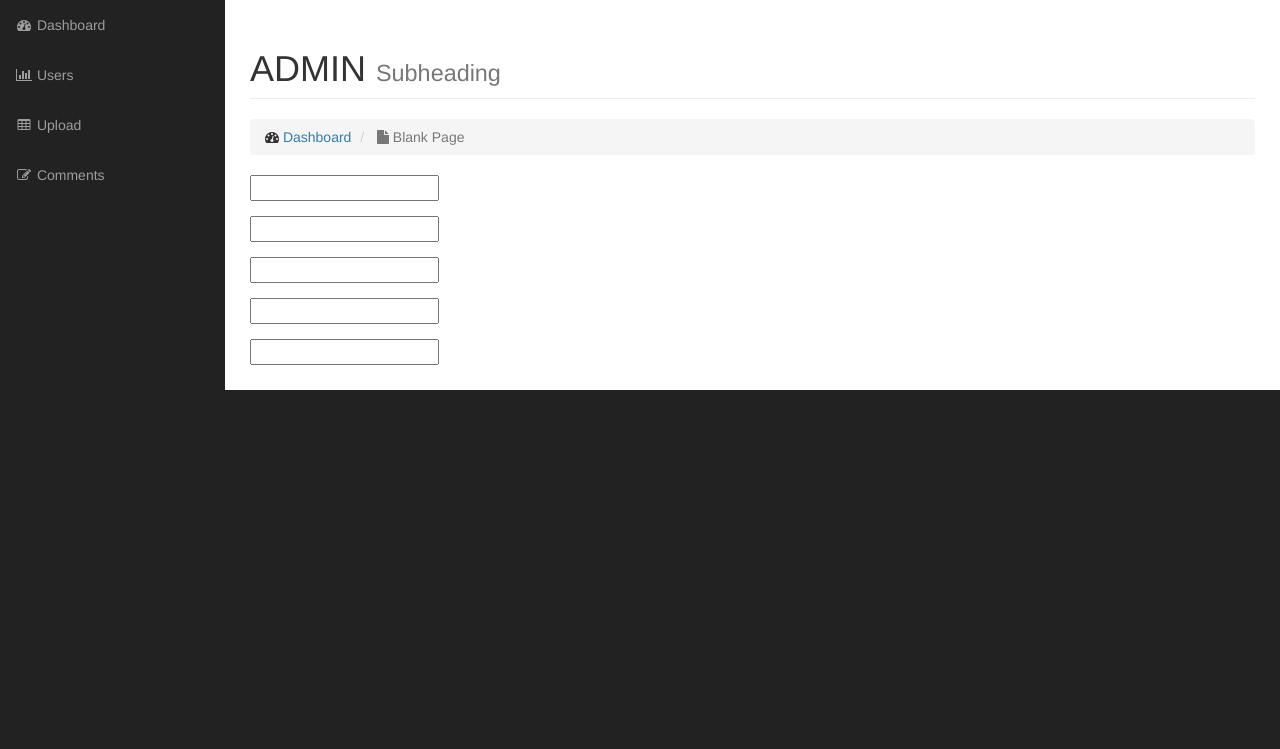
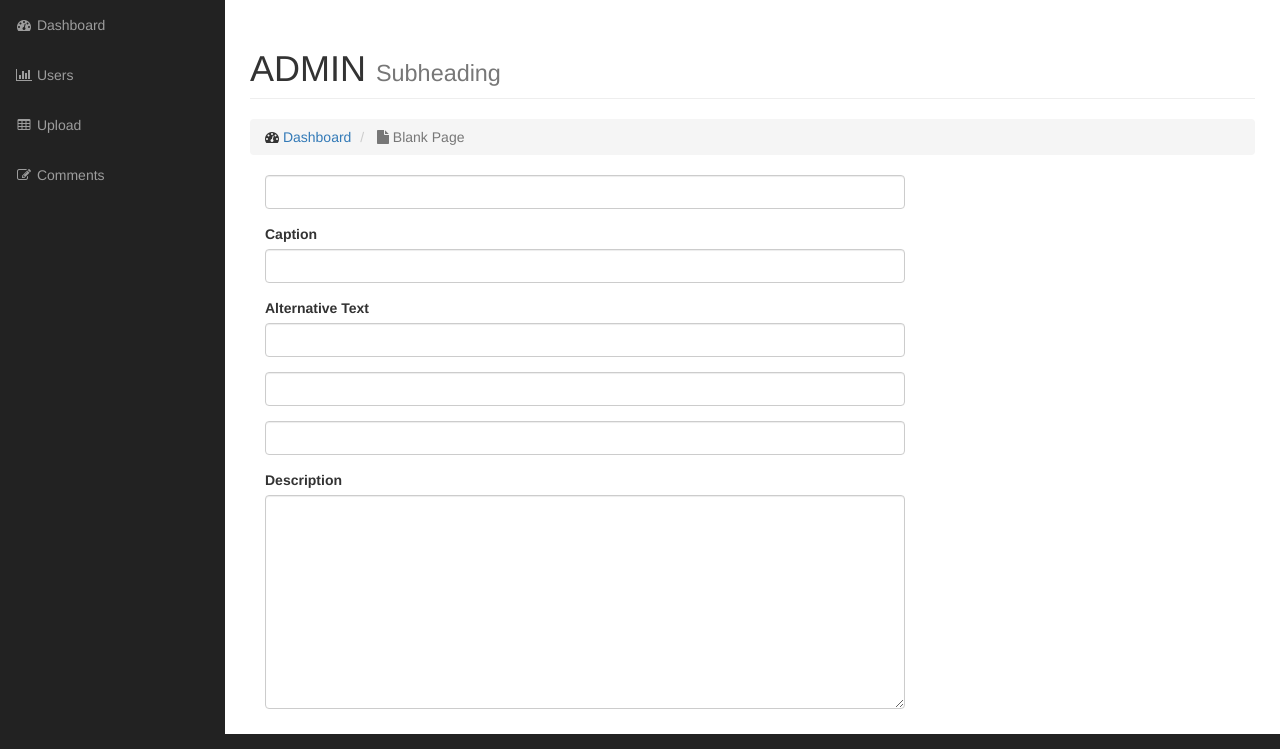
Before and after one commit to daedalus1215/CMS, a PHP site: page /admin/edit_photo.php in a window 1280 px wide. Shown: the part 51-800 px from the top of the page. Run offline with PHP 8.4, Linux system fonts and the light colour scheme; the visitor is signed in with stand-in values (Sample User, id 1); grey boxes labelled with a size stand in for pictures from a placeholder-image service; some libraries are stand-ins or nearby versions.

Commit message:
boilerplate for the edit_photo.php setup

```diff
--- a/admin/edit_photo.php
+++ b/admin/edit_photo.php
@@ -29,22 +29,32 @@
                             </li>
                         </ol>
 
-                    <div class="">
+                    <div class="col-md-8">
                         <form>
                             <div class="form-group">
-                                <input name="title" type="text"/>
+                                <input name="title" type="text" class="form-control"></input>
                             </div>
+
                             <div class="form-group">
-                                <input name="image" type="text"/>
+                                <label for="title">Caption</label>
+                                <input name="caption" type="text" class="form-control"/>
                             </div>
+
                             <div class="form-group">
-                                <input name="image" type="text"/>
+                                <label for="alternate_text">Alternative Text</label>
+                                <input name="alternate_text" type="text" class="form-control"/>
                             </div>
+
                             <div class="form-group">
-                               <input name="image" type="text"/>
+                               <input name="image" type="text" class="form-control"/>
                             </div>
+
                             <div class="form-group">
-                                <input name="image" type="text"/>
+                                <input name="image" type="text" class="form-control"/>
+                            </div>
+
+                            <div for="description" class="form-group"><label>Description</label>
+                                <textarea name="description" cols="30" rows="10" class="form-control"></textarea>
                             </div>
                         </form>
                     </div>
```
